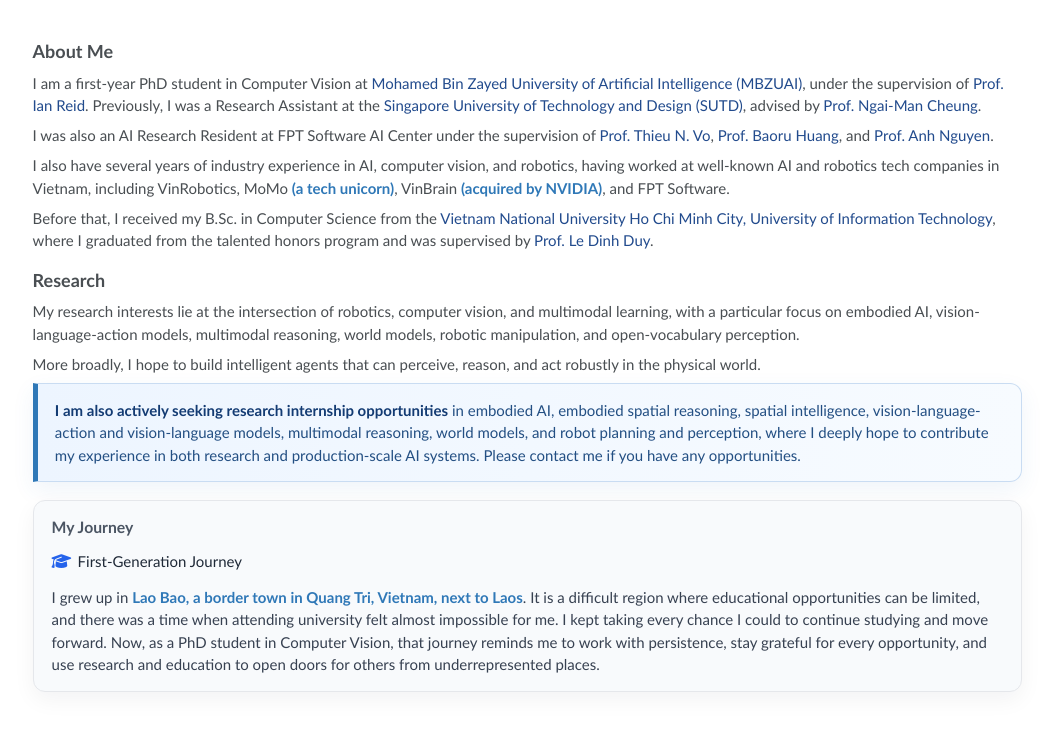
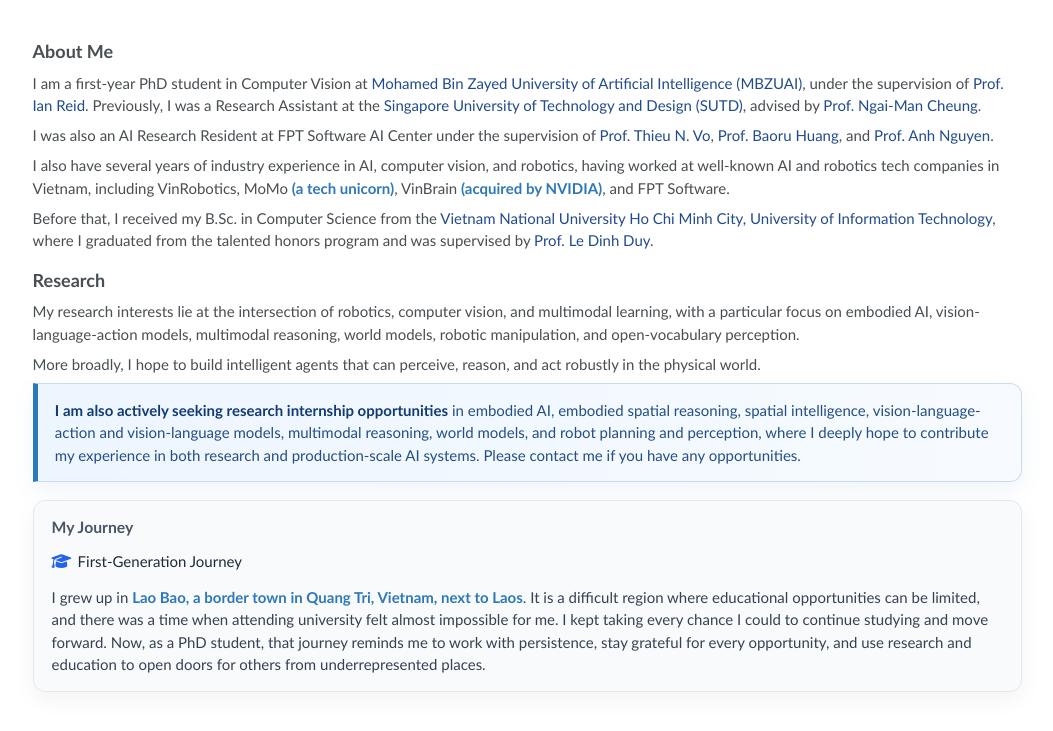
Before and after one commit to vovantuan1999a/tuanvovan, a Jekyll site: the page built from _pages/includes/intro.md, in a window 1280 px wide. Shown: the top 731 px of the page, without its empty margins (104-1157 px from the left). Built offline with Jekyll 4.4.1, drawn with Linux system fonts in a browser that asks for light colours; nearby versions of some CDN libraries; our own code applies the rules of GitHub Pages for plain Markdown files; a style sheet for code colours, icons or effects is not loaded.

Commit message:
Simplify journey wording

```diff
--- a/_pages/includes/intro.md
+++ b/_pages/includes/intro.md
@@ -53,6 +53,6 @@
     <span><i class="fas fa-graduation-cap" aria-hidden="true"></i> First-Generation Journey</span>
   </div>
   <p>
-    I grew up in <span class="inline-accent">Lao Bao, a border town in Quang Tri, Vietnam, next to Laos</span>. It is a difficult region where educational opportunities can be limited, and there was a time when attending university felt almost impossible for me. I kept taking every chance I could to continue studying and move forward. Now, as a PhD student in Computer Vision, that journey reminds me to work with persistence, stay grateful for every opportunity, and use research and education to open doors for others from underrepresented places.
+    I grew up in <span class="inline-accent">Lao Bao, a border town in Quang Tri, Vietnam, next to Laos</span>. It is a difficult region where educational opportunities can be limited, and there was a time when attending university felt almost impossible for me. I kept taking every chance I could to continue studying and move forward. Now, as a PhD student, that journey reminds me to work with persistence, stay grateful for every opportunity, and use research and education to open doors for others from underrepresented places.
   </p>
 </div>
```
